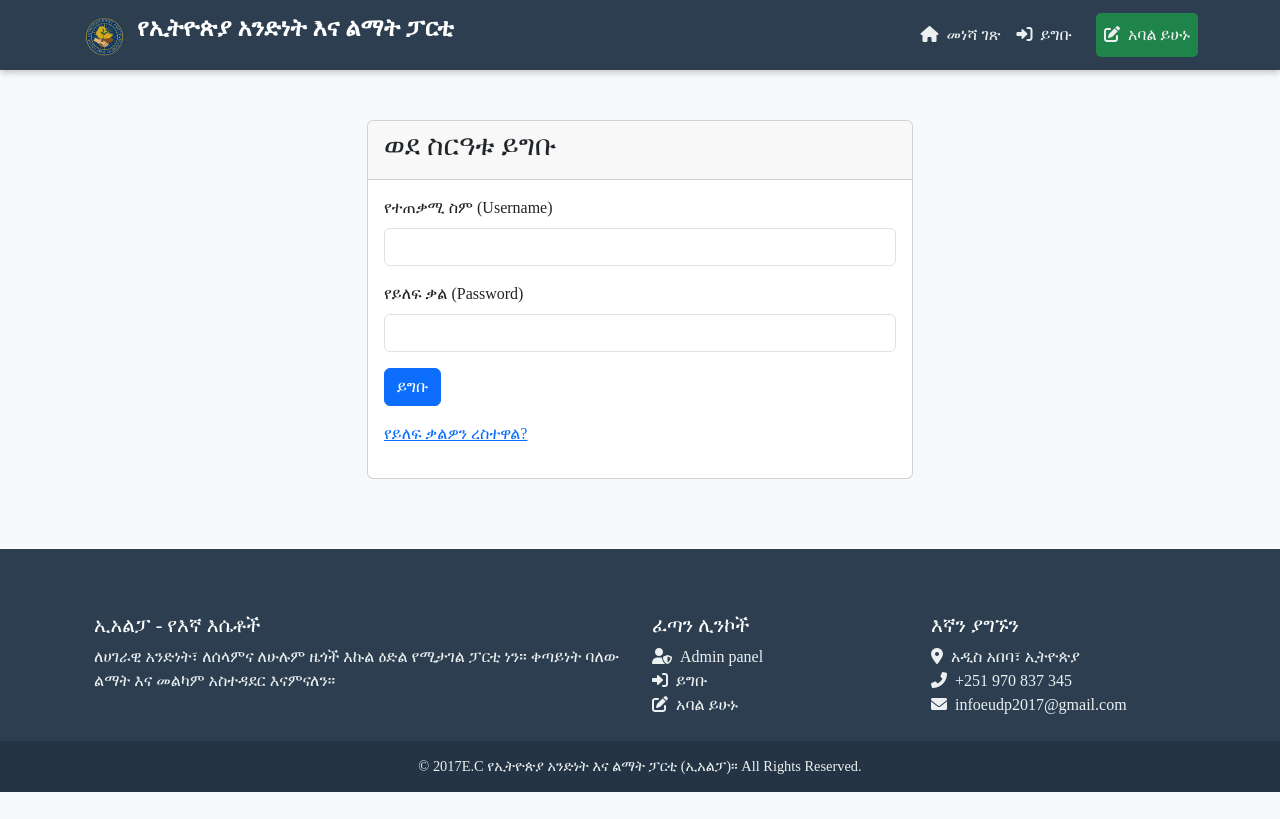
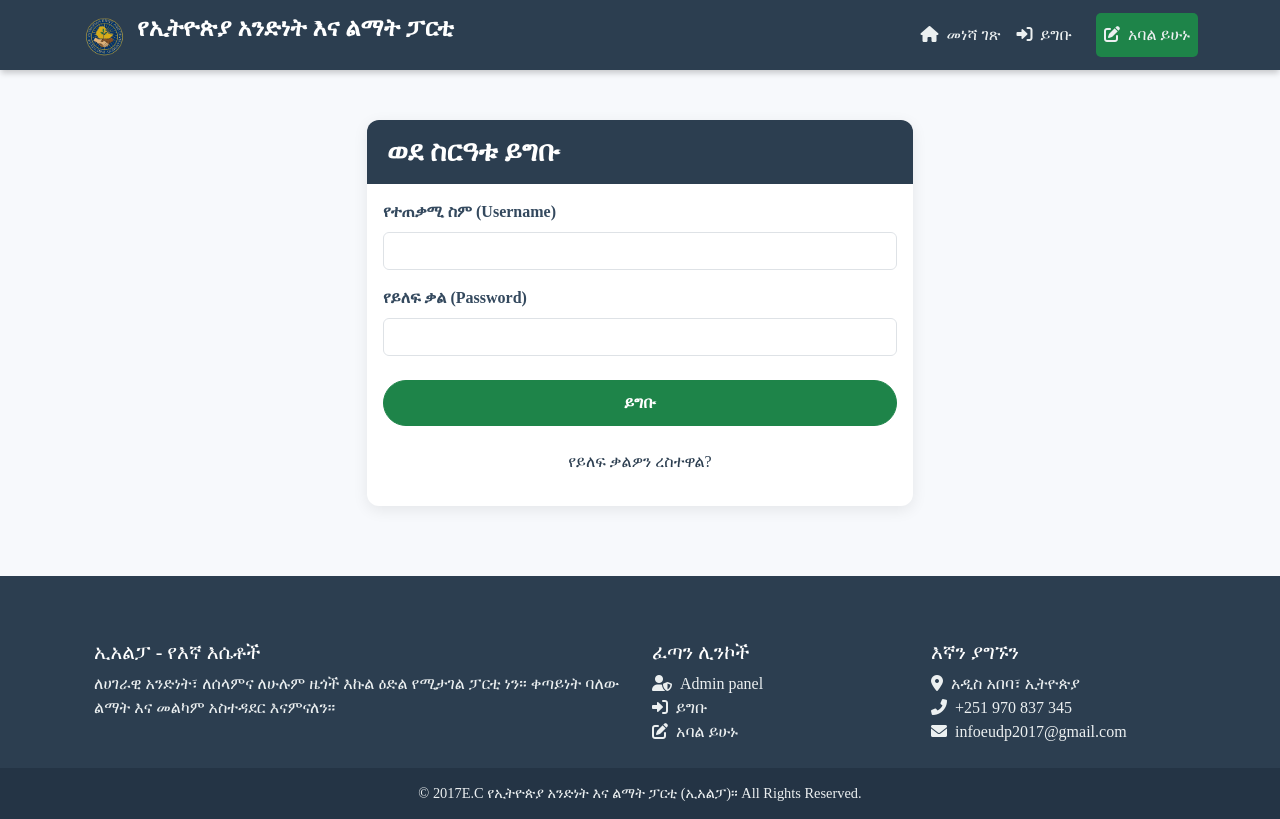
Before and after one commit to eudp-admin/eudp-members-Statistics, a Django app: page /accounts/login/ in a window 1280 px wide. Before the commit the page ends 792 px from the top, so only its background shows below. Run offline with Django 5.2, Linux system fonts and the light colour scheme; some libraries are stand-ins or nearby versions; some web fonts are replaced.

Commit message:
Update login.html

```diff
--- a/members/templates/registration/login.html
+++ b/members/templates/registration/login.html
@@ -3,6 +3,79 @@
 {% block title %}ወደ ስርዓቱ ይግቡ{% endblock %}
 
 {% block content %}
+<style>
+    /* ከቤዝ ቴምፕሌት ላይ ያሉትን ቀለሞች መጠቀም */
+    :root {
+        --party-dark-bg: #2c3e50;
+        --party-primary-color: #1e8449;
+        --party-secondary-color: #176638;
+        --party-background: #f7f9fc;
+    }
+
+    /* የካርድ ማስተካከያ: ክብ ጠርዝ እና ጥላ */
+    .card {
+        border: none;
+        border-radius: 12px;
+        box-shadow: 0 4px 15px rgba(0, 0, 0, 0.08);
+        overflow: hidden; /* የራስጌው ክብ ጠርዝ እንዲታይ */
+    }
+
+    /* የካርድ ራስጌ ቀለም ማስተካከያ */
+    .card-header {
+        background-color: var(--party-dark-bg); /* ጥልቀት ያለው ሰማያዊ */
+        color: white;
+        border-bottom: none;
+        padding: 15px 20px;
+    }
+
+    .card-header h3 {
+        margin-bottom: 0;
+        font-weight: 600;
+    }
+
+    /* የመግቢያ አዝራር ማስተካከያ */
+    .btn-primary {
+        background-color: var(--party-primary-color);
+        border-color: var(--party-primary-color);
+        color: white;
+        font-weight: bold;
+        padding: 10px 20px;
+        border-radius: 50px; /* ክብ አዝራር */
+        transition: background-color 0.3s ease;
+    }
+
+    .btn-primary:hover {
+        background-color: var(--party-secondary-color);
+        border-color: var(--party-secondary-color);
+    }
+
+    /* የይለፍ ቃል መርሳት ሊንክ */
+    p a {
+        color: var(--party-dark-bg); /* ከፓርቲው ዋና ጭብጥ ጋር ይሄዳል */
+        font-weight: 500;
+        text-decoration: none;
+        transition: color 0.3s;
+    }
+    p a:hover {
+        color: var(--party-primary-color);
+    }
+
+    /* የማስጠንቀቂያ መልእክት ማስተካከያ */
+    .alert-danger {
+        border-left: 5px solid red;
+        border-radius: 8px;
+        background-color: #fcebeb;
+        color: #721c24;
+    }
+
+    /* የፎርም መለያዎች */
+    .form-label {
+        font-weight: 600;
+        color: #34495e;
+    }
+
+</style>
+
 <div class="row justify-content-center">
     <div class="col-md-6">
         <div class="card">
@@ -25,10 +98,11 @@
                         <label for="id_password" class="form-label">የይለፍ ቃል (Password)</label>
                         <input type="password" name="password" class="form-control" id="id_password" required>
                     </div>
-                    <button type="submit" class="btn btn-primary">ይግቡ</button>
-                        <p class="mt-3">
-        <a href="{% url 'password_reset' %}">የይለፍ ቃልዎን ረስተዋል?</a>
-    </p>
+                    <button type="submit" class="btn btn-primary w-100 mt-2">ይግቡ</button>
+
+                    <p class="mt-4 text-center">
+                        <a href="{% url 'password_reset' %}">የይለፍ ቃልዎን ረስተዋል?</a>
+                    </p>
                 </form>
             </div>
         </div>
```
